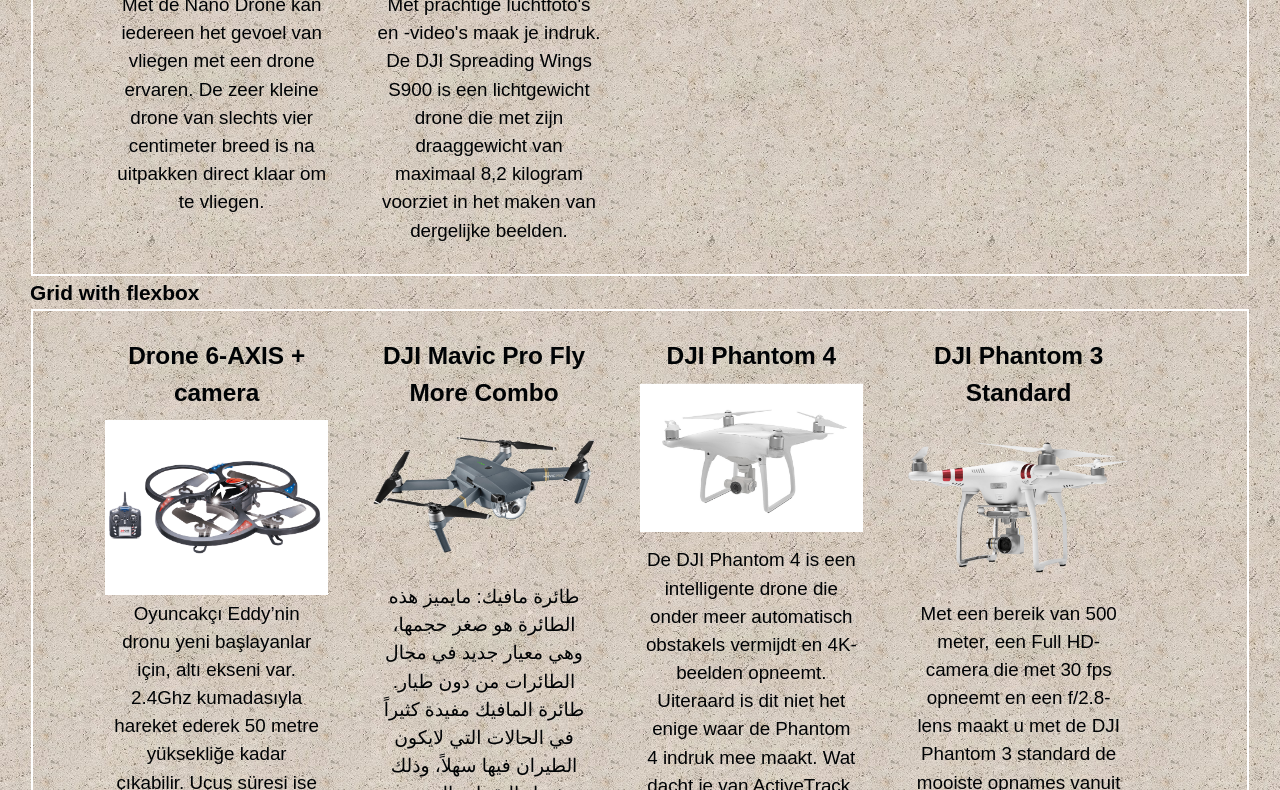
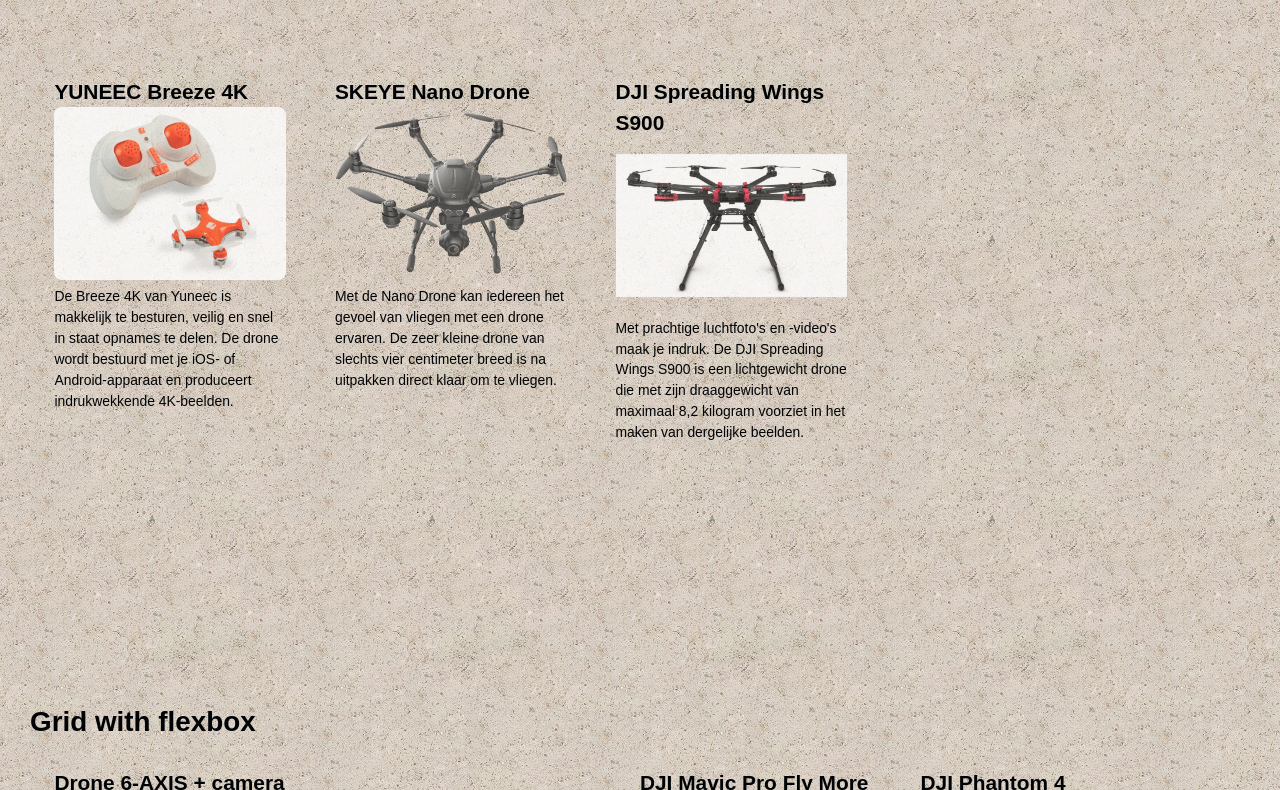
Before and after one commit to YousefKatat/hyf-html-css, a plain HTML site: page week2/index.html in a window 1280 px wide. Shown: the part 2010-2800 px from the top of the page. Drawn offline with Linux system fonts and the light colour scheme.

Commit message:
Update style.css

```diff
--- a/week2/style.css
+++ b/week2/style.css
@@ -18,78 +18,79 @@
 }
 
 img {
-    display: block;
-    width: 100%;
-    position: relative;
+  max-width: 100%;
+  border-radius: 8px;
+  height: auto;
+  opacity: 0.8;
+  filter: alpha(opacity=80);
 }
 
-#grid-floats {
-    float: inline-start;
-    font-size: 1.5em;
-    border: 2px solid white;
+.grid-item {
+  width: 46%;
+  margin: 1%;
+  padding: 1%;
+  box-sizing: border-box;
   height: auto;
-    padding: 5px 50px;
-    margin: 1px;
-    text-align: center;
-    overflow: auto;
+}
+
+.grid-item:first-child {
+  width: 96%;
+}
+
+section {
+  clear: both;
 }
 
 #grid-floats .grid-item {
-    width: 20%;
+  float: left;
   height: 500px;
-    float: left;
-    margin: 2%;
-    border-radius: 10px;
-    grid-template-rows: 80px auto 80px;
-    grid-column-gap: 10px;
-    grid-row-gap: 15px;
 }
 
 #grid-flex {
-    flex: inline-start;
-    font-size: 1.5em;
-    border: 2px solid white;
-    padding: 5px 50px;
-    margin: 1px;
-    text-align: center;
-    overflow: auto;
+  display: flex;
+  flex-wrap: wrap;
 }
 
-  #grid-flex .grid-item {
-    width: 20%;
-    height: 500px;
-    float: left;
-    margin: 2%;
-    border-radius: 10px;
-    display: flex;
-    flex-flow: row wrap;
-    justify-content: space-around;
+ul {
+  list-style: none;
 }
 
-p {
-    font-size: 0.9em;
-    padding: 5px;
-    line-height: 1.5;
-    position: inherit;
-    display: block;
-    width: 100%;
+h1, h2 {
+  font-size: 200%;
+}
+
+h3 {
+  font-size: 150%;
+}
+
+@media (min-width: 768px) {
+
+  #grid-floats .grid-item {
+    height: 625px;
+  }
 
 }
 
-@media (min-width: 1200px) and (max-width: 1400px) {
-    h1::after {contain: "1200px"}
-    h1 {font-size: 1.5em}
+@media (min-width: 768px) and (max-width: 1024px){
+
+  .grid-item {
+    width: 29.333333333%;
+  }
+
+  .grid-item:nth-child(-n+2){
+    width: 46%;
+  }
 
 }
 
-@media (min-width: 600px) and (max-width: 800px) {
-    h1::after {contain: "600px"}
-    h1 {font-size: 1.2em}
+@media (min-width: 1024px) {
+
+  .grid-item {
+    width: 21%;
+  }
+
+  .grid-item:first-child{
+    width: 46%;
+  }
 
 }
-
-@media (min-width: 300px) and (max-width: 500px) {
-    h1::after {contain: "300px"}
-    h1 {font-size: 0.8em}
-
-  }
```
Lines whose indentation alone changed are shown as unchanged.
